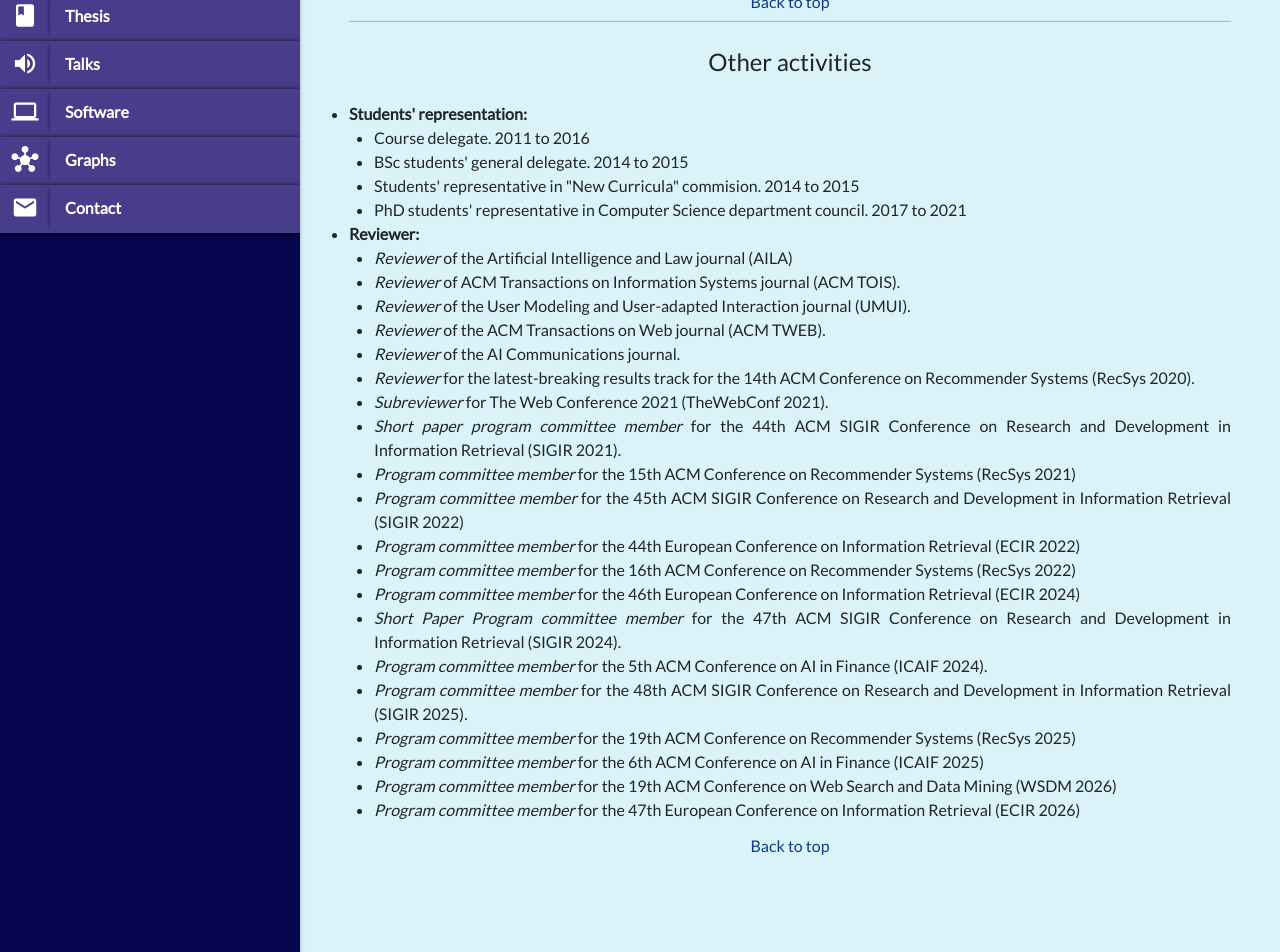
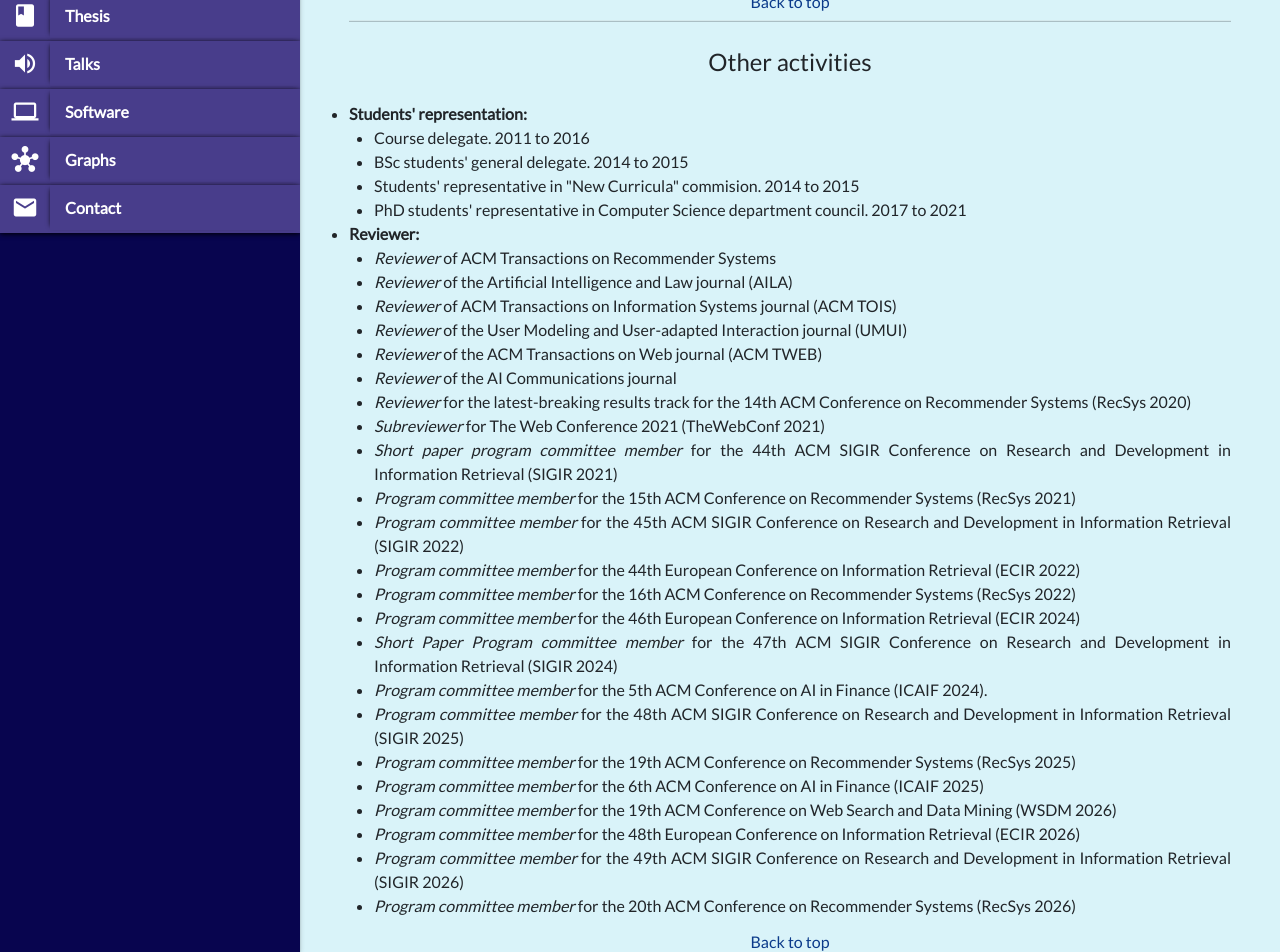
Before and after one commit to JavierSanzCruza/javiersanzcruza.github.io, a Jekyll site: the page built from cv.md, in a window 1280 px wide and 1400 px high, scrolled down 5291 px. Shown: the part 448-1400 px from the top of the window. Built offline with Jekyll 4.4.1, drawn with Linux system fonts in a browser that asks for light colours; nearby versions of some CDN libraries.

Commit message:
Updated ECIR 2026 poster + CV

```diff
--- a/_data/conferences.yml
+++ b/_data/conferences.yml
@@ -12,6 +12,10 @@
     - chain-of-thought
   abstract: "Large Language Models (LLMs) are increasingly promoted for knowledge-intensive reasoning tasks. Effective oversight requires faithful reasoning traces which show how answers are actually produced. Chain-of-Thought (CoT) prompting is positioned as a technique to promote both accuracy and transparency, as well as provide reasoning traces on how solutions are reached. Recent studies have shown that CoT traces, while plausible, are unfaithful to the how the answer was derived. However, we argue there is a second more subtle issue with CoT that requires more investigation; even logically correct CoT explanations can conceal key facts used to produce the answer - thereby misleading the reader. In this paper we illustrate this behavior by six LLM models when answering questions across three question answering (QA) datasets of different types (arithmetic, factual QA, and multi-choice reasoning). In particular, we show that injecting a key fact into the prompt increased QA accuracy by 2.6% to 58% (as expected), yet the models omitted this fact from otherwise sound CoT explanations in up 56% of cases. This provides further evidence that researchers and developers should be wary of relying on CoT explanations, as even those that appear to be logically correct may be misleading."
   link: https://javiersanzcruza.github.io/assets/papers/ecir2026.pdf
+  doi: https://doi.org/10.1007/978-3-032-21300-6_53
+  pages: 615-623 (Volume 2)
+  poster: https://javiersanzcruza.github.io/assets/posters/ecir2026.pdf
+
 - title: "Selecting the Right Experts: Generalizing Information Extraction for Unseen Scenarios via Task-Aware Expert Weighting"
   authors:
     - Lubingzhi Guo
@@ -32,6 +36,7 @@
   poster: https://javiersanzcruza.github.io/assets/posters/ecai2025.pdf
   slides: https://javiersanzcruza.github.io/assets/slides/ecai2025.pdf
   abstract: "Information extraction (IE) systems aim to convert free text into structured knowledge that can be more easily and effectively used for a wide range of tasks, such as question answering or explanation generation. However, as text sources and information needs have diversified, developing domain-specific IE solutions is becoming less practical due to the lack of training data; resulting in a need for generalizable solutions that can perform IE over unseen data types and information needs. Current approaches augment an LLM with a single low-rank adapter (LoRA) via tuning over many tasks to attain some IE generalizability, but regularly fail when targeting information types not in the training data. We hypothesize that one of the reasons for this is IE-task-insensitivity, i.e. just telling the model what to look for in the prompt is insufficient context to guide the model. In this paper, we propose Task-Aware MoELoRA, a novel method that embeds an additional task signal into the IE process via a mixture-of-experts router. Through extensive experimentation over 35 IE datasets, we show that Task-Aware MoELoRA method significantly outperforms the LoRA baselines over the majority of unseen tasks, achieving gains of up to 8.2%."
+
 - title: "Are Generative AI Agents Effective Personalized Financial Advisors?"
   authors:
     - Takehiro Takayanagi
@@ -57,6 +62,7 @@
   slides: https://javiersanzcruza.github.io/assets/slides/sigir2025_takehiro.pdf
   poster: https://javiersanzcruza.github.io/assets/posters/sigir2025.pdf
   code: https://github.com/TTsamurai/LLMAdvisor_supplementary
+
 - title: "Improving novelty and diversity of nearest-neighbors recommendation by exploiting dissimilarities"
   authors:
     - Pablo Sánchez
--- a/cv.md
+++ b/cv.md
@@ -599,26 +599,29 @@
                     </ul></li>
                 <li><b>Reviewer:</b>
                     <ul style="padding-left: 25px; list-style-type: circle;">
+                        <li><i>Reviewer</i> of ACM Transactions on Recommender Systems</li>
                         <li><i>Reviewer</i> of the Artificial Intelligence and Law journal (AILA)</li>
-                        <li><i>Reviewer</i> of ACM Transactions on Information Systems journal (ACM TOIS).</li>
-                        <li><i>Reviewer</i> of the User Modeling and User-adapted Interaction journal (UMUI).</li>
-                        <li><i>Reviewer</i> of the ACM Transactions on Web journal (ACM TWEB).</li>
-                        <li><i>Reviewer</i> of the AI Communications journal.</li>
-                        <li><i>Reviewer</i> for the latest-breaking results track for the 14th ACM Conference on Recommender Systems (RecSys 2020).</li>
-                        <li><i>Subreviewer</i> for The Web Conference 2021 (TheWebConf 2021).</li>
-                        <li><i>Short paper program committee member</i> for the 44th ACM SIGIR Conference on Research and Development in Information Retrieval (SIGIR 2021).</li>
+                        <li><i>Reviewer</i> of ACM Transactions on Information Systems journal (ACM TOIS)</li>
+                        <li><i>Reviewer</i> of the User Modeling and User-adapted Interaction journal (UMUI)</li>
+                        <li><i>Reviewer</i> of the ACM Transactions on Web journal (ACM TWEB)</li>
+                        <li><i>Reviewer</i> of the AI Communications journal</li>
+                        <li><i>Reviewer</i> for the latest-breaking results track for the 14th ACM Conference on Recommender Systems (RecSys 2020)</li>
+                        <li><i>Subreviewer</i> for The Web Conference 2021 (TheWebConf 2021)</li>
+                        <li><i>Short paper program committee member</i> for the 44th ACM SIGIR Conference on Research and Development in Information Retrieval (SIGIR 2021)</li>
                         <li><i>Program committee member</i> for the 15th ACM Conference on Recommender Systems (RecSys 2021)</li>
                         <li><i>Program committee member</i> for the 45th ACM SIGIR Conference on Research and Development in Information Retrieval (SIGIR 2022)</li>
                         <li><i>Program committee member</i> for the 44th European Conference on Information Retrieval (ECIR 2022)</li>
                         <li><i>Program committee member</i> for the 16th ACM Conference on Recommender Systems (RecSys 2022)</li>
                         <li><i>Program committee member</i> for the 46th European Conference on Information Retrieval (ECIR 2024)</li>
-                        <li><i>Short Paper Program committee member</i> for the 47th ACM SIGIR Conference on Research and Development in Information Retrieval (SIGIR 2024).</li>
+                        <li><i>Short Paper Program committee member</i> for the 47th ACM SIGIR Conference on Research and Development in Information Retrieval (SIGIR 2024)</li>
                         <li><i>Program committee member</i> for the 5th ACM Conference on AI in Finance (ICAIF 2024).</li>
-                        <li><i>Program committee member</i> for the 48th ACM SIGIR Conference on Research and Development in Information Retrieval (SIGIR 2025).</li>
+                        <li><i>Program committee member</i> for the 48th ACM SIGIR Conference on Research and Development in Information Retrieval (SIGIR 2025)</li>
                         <li><i>Program committee member</i> for the 19th ACM Conference on Recommender Systems (RecSys 2025)</li>
                         <li><i>Program committee member</i> for the 6th ACM Conference on AI in Finance (ICAIF 2025)</li>
                         <li><i>Program committee member</i> for the 19th ACM Conference on Web Search and Data Mining (WSDM 2026)</li>
-                        <li><i>Program committee member</i> for the 47th European Conference on Information Retrieval (ECIR 2026)</li>
+                        <li><i>Program committee member</i> for the 48th European Conference on Information Retrieval (ECIR 2026)</li>
+                        <li><i>Program committee member</i> for the 49th ACM SIGIR Conference on Research and Development in Information Retrieval (SIGIR 2026)</li>
+                        <li><i>Program committee member</i> for the 20th ACM Conference on Recommender Systems (RecSys 2026)</li>
                     </ul>
                  </li>
             </ul>
```
Also changed, not shown: assets/posters/ecir2025-poster.md (deleted, +0 -6 lines), 1 other file.
